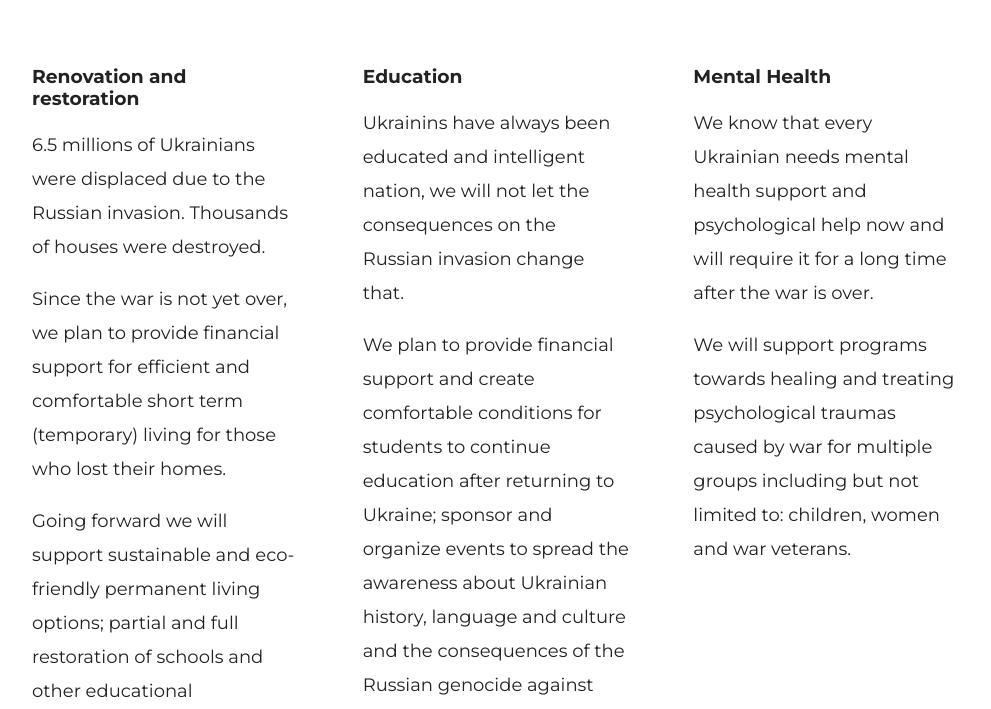
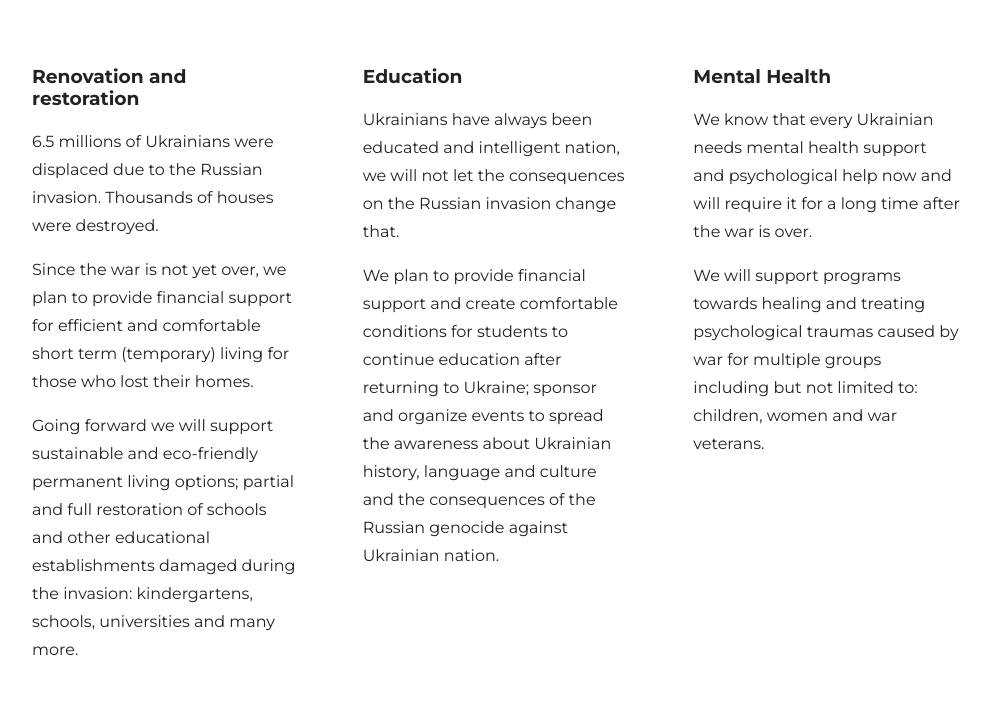
Before and after one commit to maycry/fyno-foundation, a website built with Parcel: page index.html in a window 1280 px wide. Shown: the part 784-1493 px from the top of the page, without its empty margins (144-1135 px from the left). Built offline with nearby package versions, Linux system fonts and the light colour scheme.

Commit message:
Typo, text size

```diff
--- a/index.html
+++ b/index.html
@@ -50,20 +50,20 @@
         <div class="three-column">
           <div class="column">
             <h3>Renovation and restoration</h3>
-            <p>6.5 millions of Ukrainians were displaced due to the Russian invasion. Thousands of houses were destroyed.</p>
-            <p>Since the war is not yet over, we plan to provide financial support for efficient and comfortable short term (temporary) living for those who lost their homes.</p>
-            <p>Going forward we will support sustainable and eco-friendly permanent living options; partial and full restoration of schools and other educational establishments  damaged during the invasion: kindergartens, schools, universities and many more.</p>
+            <p class="small">6.5 millions of Ukrainians were displaced due to the Russian invasion. Thousands of houses were destroyed.</p>
+            <p class="small">Since the war is not yet over, we plan to provide financial support for efficient and comfortable short term (temporary) living for those who lost their homes.</p>
+            <p class="small">Going forward we will support sustainable and eco-friendly permanent living options; partial and full restoration of schools and other educational establishments  damaged during the invasion: kindergartens, schools, universities and many more.</p>
           </div>
           <div class="column">
             <h3>Education</h3>
-            <p>Ukrainins have always been
+            <p class="small">Ukrainians have always been
     educated and intelligent nation, we will not let the consequences on the Russian invasion change that.</p>
-            <p>We plan to provide financial support and create comfortable conditions for students to continue education after returning to Ukraine;  sponsor and organize events to spread the awareness about Ukrainian history, language and culture and the consequences of the Russian genocide against Ukrainian nation.</p>
+            <p class="small">We plan to provide financial support and create comfortable conditions for students to continue education after returning to Ukraine;  sponsor and organize events to spread the awareness about Ukrainian history, language and culture and the consequences of the Russian genocide against Ukrainian nation.</p>
           </div>
           <div class="column">
             <h3>Mental Health</h3>
-            <p>We know that every Ukrainian needs mental health support and psychological help now and will require it for a long time after the war is over.</p>
-            <p>We will support programs towards healing and treating psychological traumas caused by war for multiple groups including but not limited to: children, women and war veterans.</p>
+            <p class="small">We know that every Ukrainian needs mental health support and psychological help now and will require it for a long time after the war is over.</p>
+            <p class="small">We will support programs towards healing and treating psychological traumas caused by war for multiple groups including but not limited to: children, women and war veterans.</p>
           </div>
         </div>
 
```
